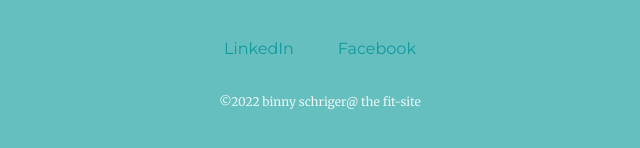
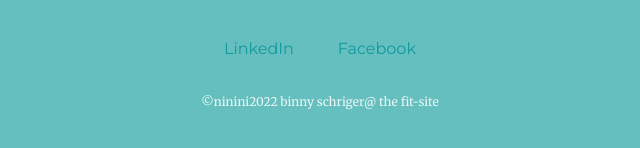
Before and after one commit to binny3213/binnywebsite, a plain HTML site: page index.html in a window 1280 px wide. Shown: the part 2632-2780 px from the top of the page, 320-960 px from the left. Drawn offline with Linux system fonts and the light colour scheme; a web font is replaced by a local one.

Commit message:
update index

```diff
--- a/index.html
+++ b/index.html
@@ -51,7 +51,7 @@
   <div class="bottom-container">
     <a class="footer-link" href="https://www.linkedin.com/">LinkedIn</a>
     <a class="footer-link" href="https://Facebook.com">Facebook</a>
-    <p class="copyright">©2022 binny schriger@ the fit-site</p>
+    <p class="copyright">©ninini2022 binny schriger@ the fit-site</p>
   </div>
 
   </div>
```
